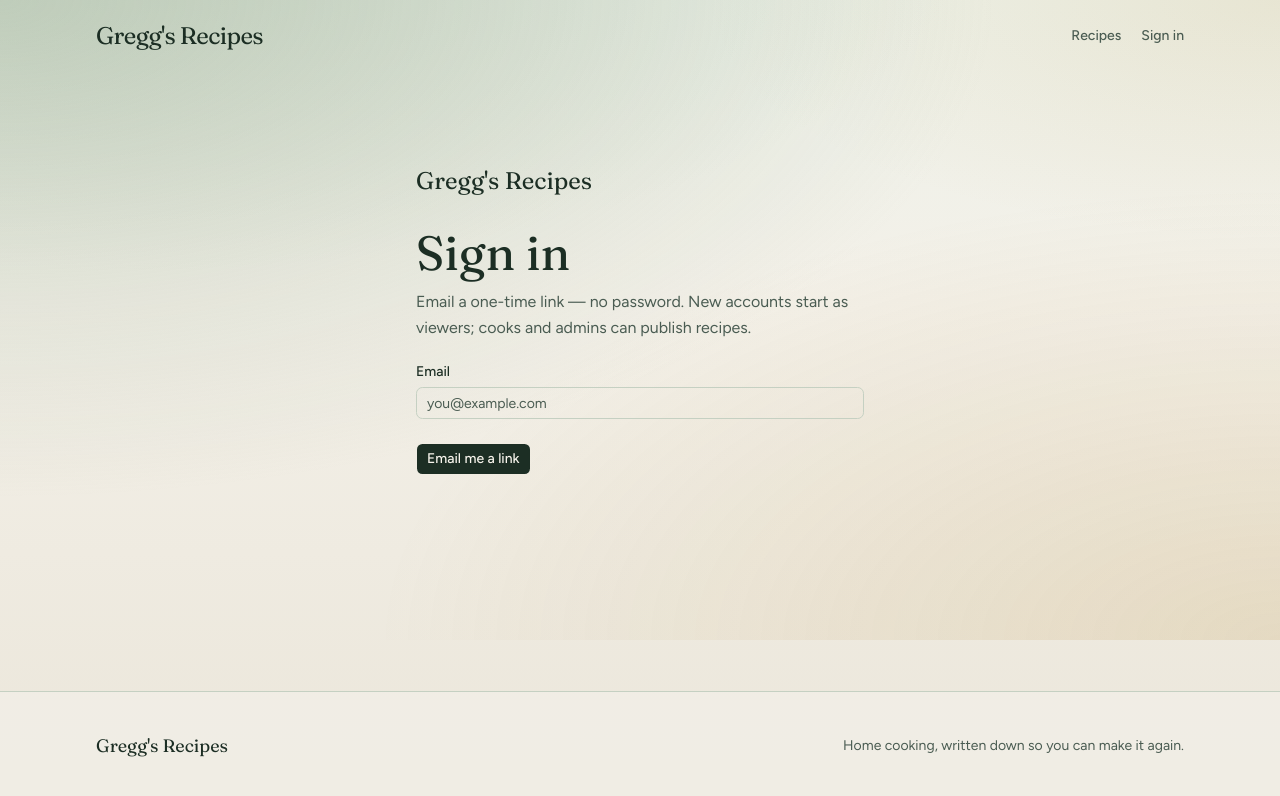
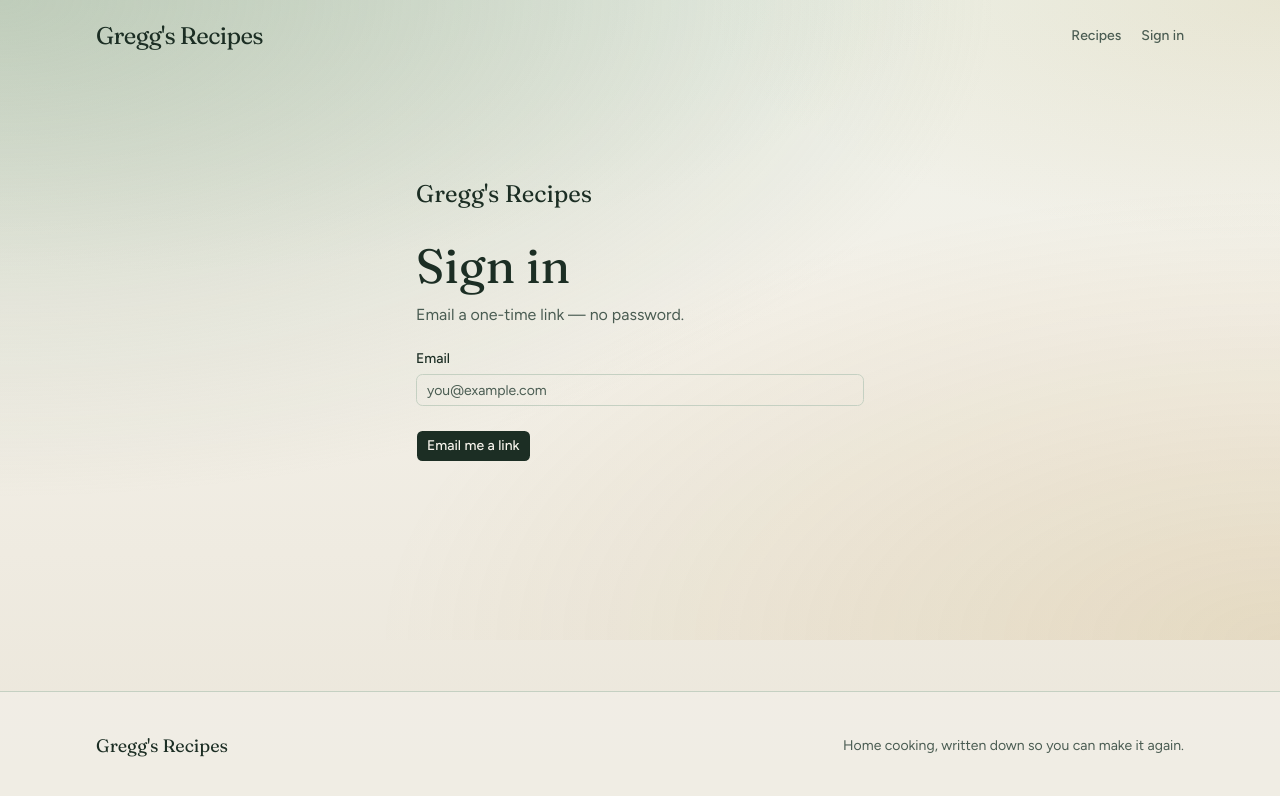
Before and after one commit to gagekehoe/greggs-recipes, a Next.js app: page /signin in a window 1280 px wide. Shown: the top 796 px of the page. Built offline with nearby package versions, Linux system fonts and the light colour scheme; no server answers.

Commit message:
Remove viewer-role explainer from sign-in copy
Drop the sentence about new accounts starting as viewers; keep auth behavior unchanged.

```diff
--- a/src/components/auth/sign-in-form.tsx
+++ b/src/components/auth/sign-in-form.tsx
@@ -64,8 +64,7 @@ export function SignInForm({ sent, error }: Props) {
           Sign in
         </h1>
         <p className="mt-3 text-[var(--ink-muted)] leading-relaxed">
-          Email a one-time link — no password. New accounts start as viewers;
-          cooks and admins can publish recipes.
+          Email a one-time link — no password.
         </p>
       </div>
 
```
